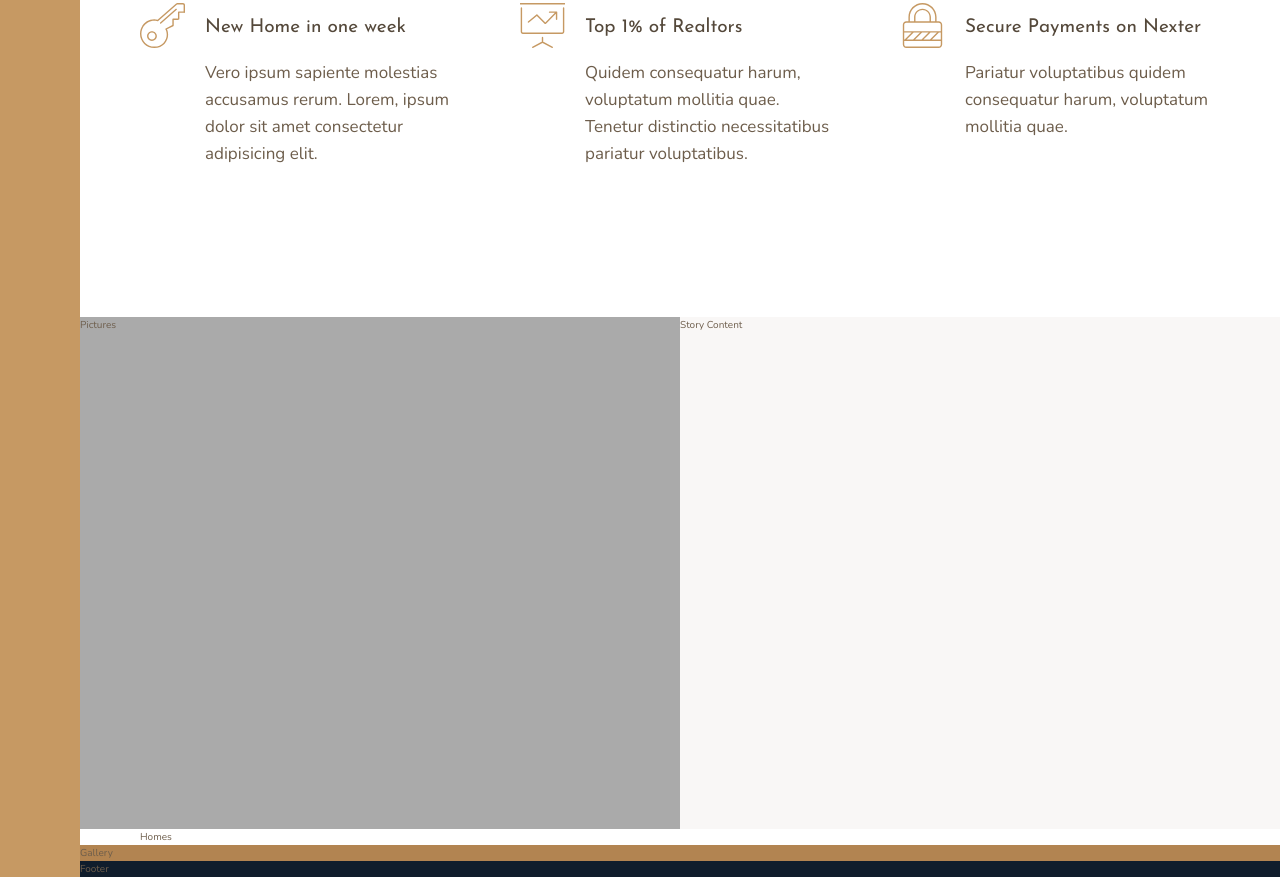
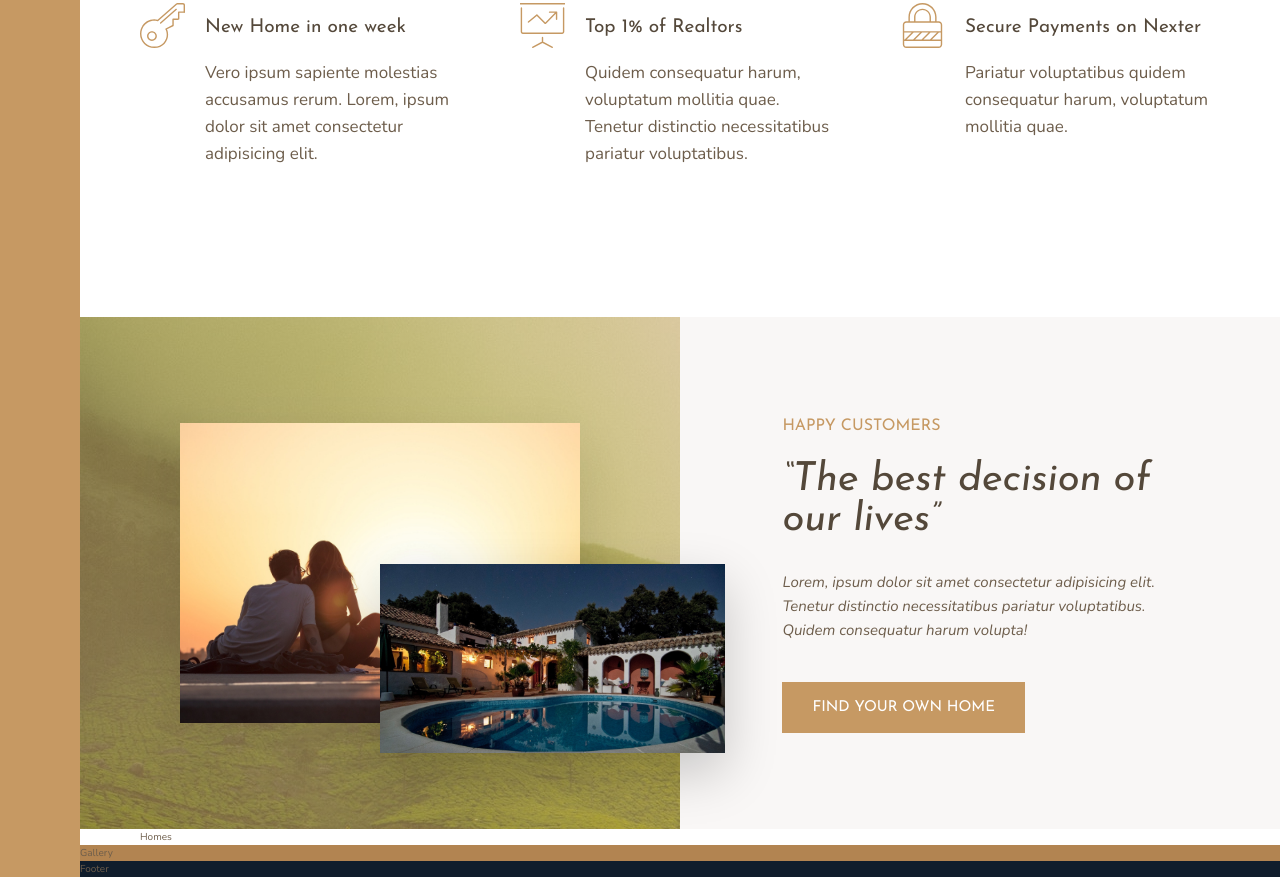
Before and after one commit to johnConstant/Nexter-SASS, a website: page index.html in a window 1280 px wide. Shown: the part 991-1868 px from the top of the page. Drawn offline with nearby package versions, Linux system fonts and the light colour scheme.

Commit message:
Add reviews section

```diff
--- a/index.html
+++ b/index.html
@@ -80,8 +80,22 @@
         </p>
       </div>
     </section>
-    <div class="story__pictures">Pictures</div>
-    <div class="story__content">Story Content</div>
+    <div class="story__pictures">
+      <img src="img/story-1.jpeg" alt="Couple" class="story__img--1" />
+      <img src="img/story-2.jpeg" alt="New Home" class="story__img--2" />
+    </div>
+    <div class="story__content">
+      <h3 class="heading-3 mb-sm">Happy Customers</h3>
+      <h2 class="heading-2 heading-2--dark mb-md">
+        &ldquo;The best decision of our lives&rdquo;
+      </h2>
+      <p class="story__text">
+        Lorem, ipsum dolor sit amet consectetur adipisicing elit. Tenetur
+        distinctio necessitatibus pariatur voluptatibus. Quidem consequatur
+        harum volupta!
+      </p>
+      <button class="btn">Find your own home</button>
+    </div>
     <section class="homes">Homes</section>
     <section class="gallery">Gallery</section>
     <footer class="footer">Footer</footer>
--- a/sass/_story.scss
+++ b/sass/_story.scss
@@ -2,10 +2,47 @@
   &__pictures {
     background-color: $color-grey-light-2;
     grid-column: full-start / col-start 5;
+    background-image: linear-gradient(
+        rgba($color-primary, 0.5),
+        rgba($color-primary, 0.5)
+      ),
+      url(../img/back.jpg);
+    display: grid;
+    grid-template-rows: repeat(6, 1fr);
+    grid-template-columns: repeat(6, 1fr);
+    align-items: center;
+  }
+
+  &__img--1 {
+    width: 100%;
+    grid-row: 2 / 6;
+    grid-column: 2 / 6;
+    box-shadow: 0 2rem 5rem rgba(0, 0, 0, 0.1);
+  }
+
+  &__img--2 {
+    width: 115%;
+    grid-row: 4 / 6;
+    grid-column: 4 / 7;
+    z-index: 10;
+    box-shadow: 0 2rem 5rem rgba(0, 0, 0, 0.2);
   }
 
   &__content {
     background-color: $color-grey-light-1;
     grid-column: col-start 5 / full-end;
+
+    padding: 6rem 8vw;
+
+    display: flex;
+    flex-direction: column;
+    justify-content: center;
+    align-items: flex-start;
+  }
+
+  &__text {
+    font-size: 1.5rem;
+    font-style: italic;
+    margin-bottom: 4rem;
   }
 }
--- a/sass/_typography.scss
+++ b/sass/_typography.scss
@@ -8,9 +8,24 @@
 }
 .heading-2 {
   @extend %heading;
+  font-size: 4rem;
+  font-style: italic;
+  line-height: 1;
+
+  &--light {
+    color: $color-grey-light-2;
+  }
+
+  &--dark {
+    color: $color-grey-dark-1;
+  }
 }
 .heading-3 {
   @extend %heading;
+
+  font-size: 1.6rem;
+  color: $color-primary;
+  text-transform: uppercase;
 }
 .heading-4 {
   @extend %heading;
@@ -24,3 +39,32 @@
     color: $color-grey-dark-1;
   }
 }
+
+.btn {
+  background-color: $color-primary;
+  color: white;
+  border: 0;
+  border-radius: 0;
+  font-family: $font-display;
+  font-size: 1.5rem;
+  text-transform: uppercase;
+  padding: 1.8rem 3rem;
+  transition: all 0.3s;
+
+  &:hover {
+    background-color: $color-primary-dark;
+  }
+}
+
+.mb-sm {
+  margin-bottom: 2rem;
+}
+.mb-md {
+  margin-bottom: 3rem;
+}
+.mb-lg {
+  margin-bottom: 4rem;
+}
+.mb-hg {
+  margin-bottom: 8rem;
+}
```
Also changed, not shown: css/style.css.
